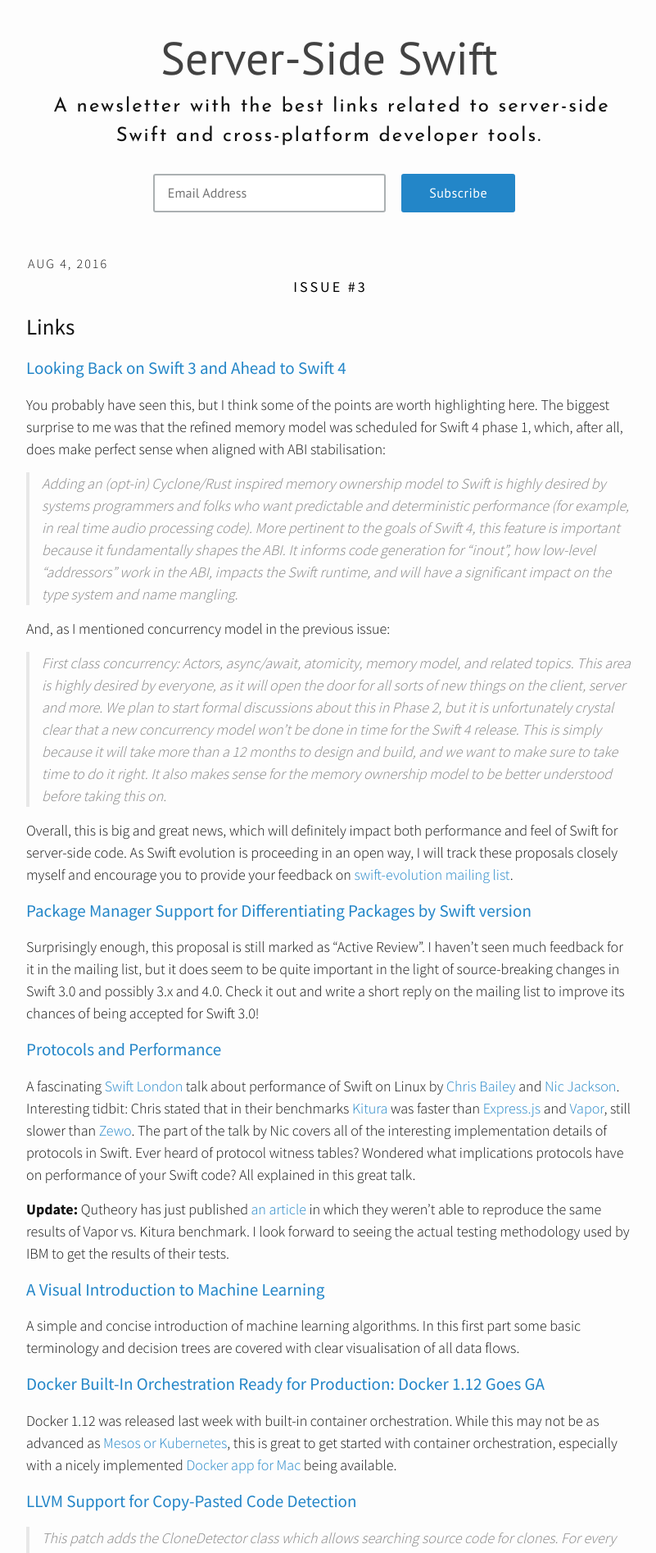
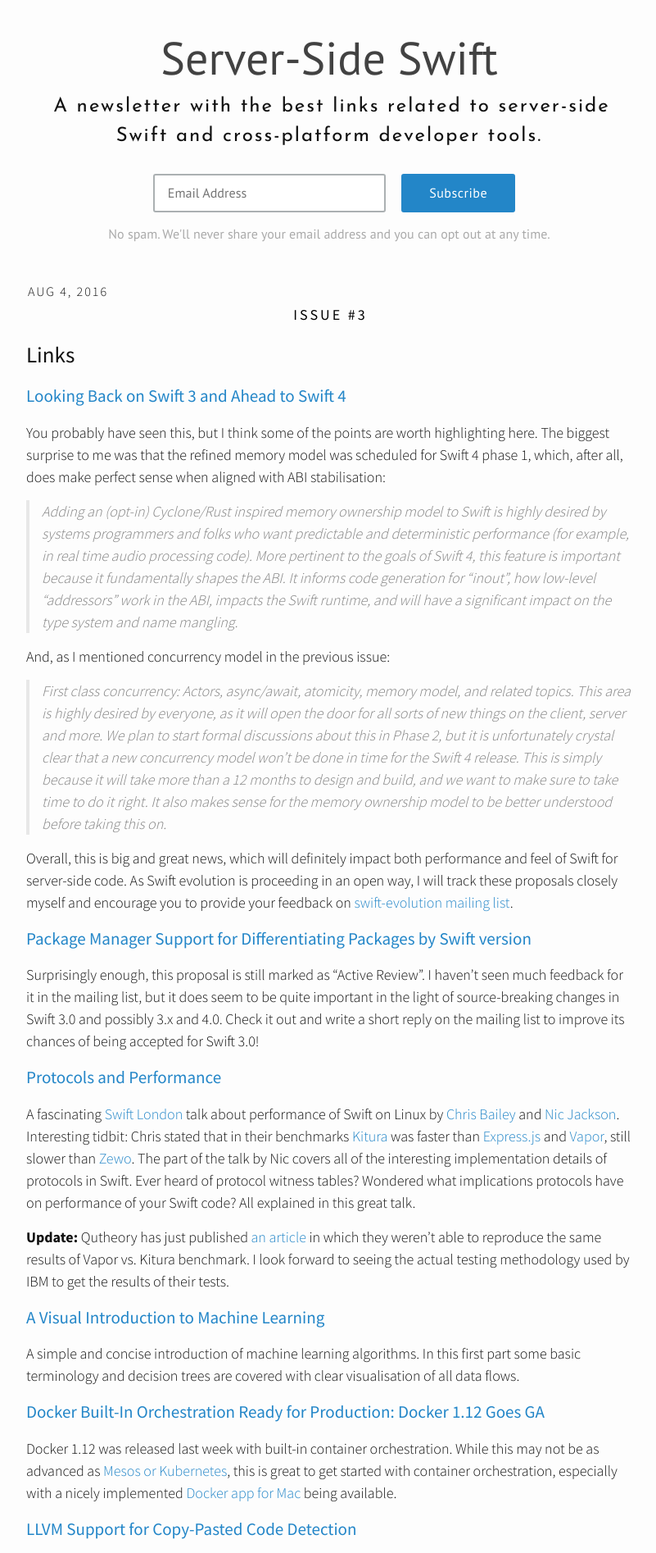
Before and after one commit to ServerSwift/serverswift.tech, a Jekyll site: the page built from index.html, in a window 1280 px wide. Shown: the top 1894 px of the page at 82% size, without its empty margins (238-1039 px from the left). Built offline with Jekyll 4.4.1, drawn with Linux system fonts in a browser that asks for light colours; nearby versions of some CDN libraries; some of the changed text lies outside the part shown.

Commit message:
Header and footer subscription forms updated

```diff
--- a/_includes/footer.html
+++ b/_includes/footer.html
@@ -22,6 +22,10 @@
     </div>
 
     <!--End mc_embed_signup-->
+
+    <div class="nospam">
+      No spam. We'll never share your email address and you can opt out at any time.
+    </div>
 
     <h2 class="footer-heading small-site-title">{{ site.title }}</h2>
 
--- a/_includes/header.html
+++ b/_includes/header.html
@@ -36,4 +36,8 @@
     {% endif %}
     {% endfor %} -->
   </div>
+
+  <div class="nospam">
+    No spam. We'll never share your email address and you can opt out at any time.
+  </div>
 </div>
--- a/css/style.scss
+++ b/css/style.scss
@@ -669,6 +669,12 @@
     .il    { color: #099 } // Literal.Number.Integer.Long
 }
 
+.nospam {
+  color: #aaa;
+  text-align: center;
+  margin-bottom: 10px;
+}
+
 #mc_embed_signup {
   border: none;
   text-align: center;
```
Lines whose indentation alone changed are shown as unchanged.
